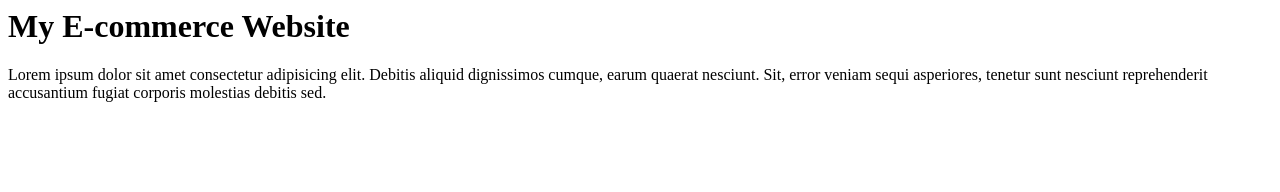
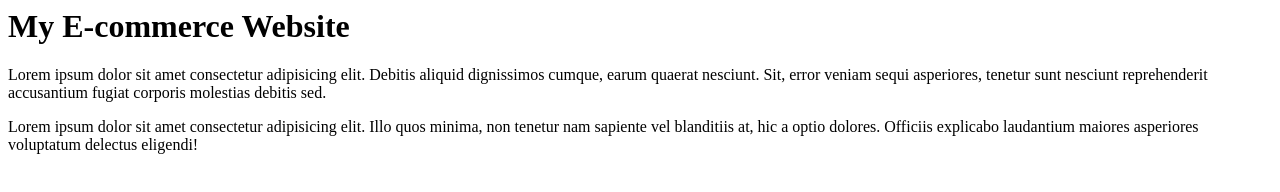
Before and after one commit to napatwongchr/git-remote-repo-test, a plain HTML site: page index.html in a window 1280 px wide. Drawn offline with Linux system fonts and the light colour scheme.

Commit message:
fix: landing page

```diff
--- a/index.html
+++ b/index.html
@@ -5,3 +5,8 @@
   asperiores, tenetur sunt nesciunt reprehenderit accusantium fugiat corporis
   molestias debitis sed.
 </p>
+<p>
+  Lorem ipsum dolor sit amet consectetur adipisicing elit. Illo quos minima, non
+  tenetur nam sapiente vel blanditiis at, hic a optio dolores. Officiis
+  explicabo laudantium maiores asperiores voluptatum delectus eligendi!
+</p>
```
